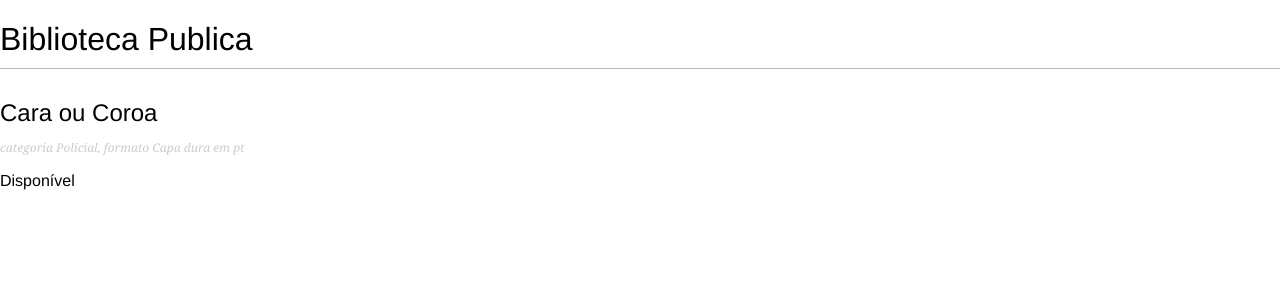
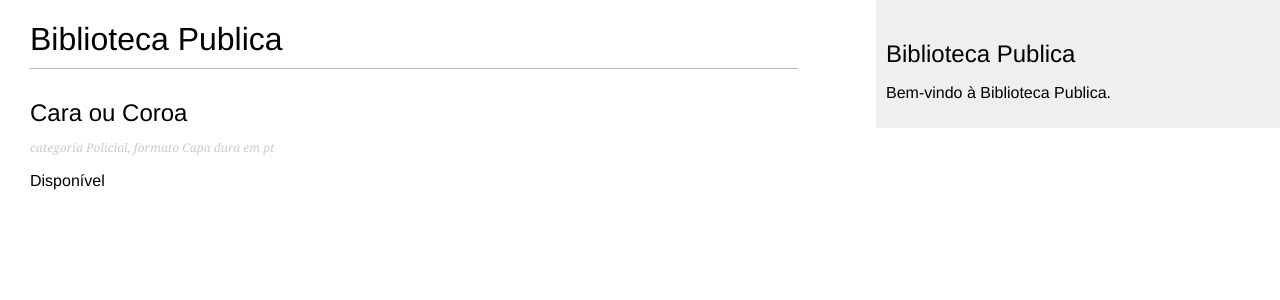
Before and after one commit to Luis-AFO-Gomes/GSI25_P2_biblioteca, a Django app: page /catalogo/ in a window 1280 px wide. Shown: the top 300 px of the page. Run offline with Django 5.2, Linux system fonts and the light colour scheme; data comes from the database, SQL or seed files in the repository.

Commit message:
masterpage

```diff
--- a/biblioteca/livros/templates/livros/livros.html
+++ b/biblioteca/livros/templates/livros/livros.html
@@ -1,13 +1,11 @@
-{% load static %}
-<!DOCTYPE html>
-<html lang="en">
-<head>
-  <meta charset="UTF-8">
-  <meta name="viewport" content="width=device-width, initial-scale=1.0">
-  <link href="{% static 'style/biblioteca.css' %}" rel="stylesheet">
-</head>
-<body>
-
+{% extends 'livros/master.html' %}
+{% block title %}Biblioteca Publica{% endblock %}
+{% block content %}
+<!--
+    meta content e cabeçalho são retirados porque já existe no master.html
+    Todos os arquivos html que extendem o master.html não precisam repetir o
+    código do cabeçalho, basta colocar o conteúdo dentro do bloco content
+  -->
   <h1>Biblioteca Publica</h1>
   {% for livro in livros %}
     <h2>
@@ -21,5 +19,4 @@
       {{ livro.get_status_display|truncatewords:30|linebreaks }}
     </p>
   {% endfor %}
-</body>
-</html>
+{% endblock %}
--- /dev/null
+++ b/biblioteca/livros/templates/livros/master.html
@@ -0,0 +1,20 @@
+{% load static %}
+<!DOCTYPE html>
+<html lang="en">
+<head>
+  <meta charset="UTF-8">
+  <meta name="viewport" content="width=device-width, initial-scale=1.0">
+  <title>{% block title %}{% endblock %}</title>
+  <link href="{% static 'style/biblioteca.css' %}" rel="stylesheet">
+</head>
+<body>
+  <div id="content">
+    {% block content %}
+    {% endblock %}
+  </div>
+  <div id="sidebar">
+    <h2>Biblioteca Publica</h2>
+    <p>Bem-vindo à Biblioteca Publica.</p>
+  </div>
+</body>
+</html>
```
